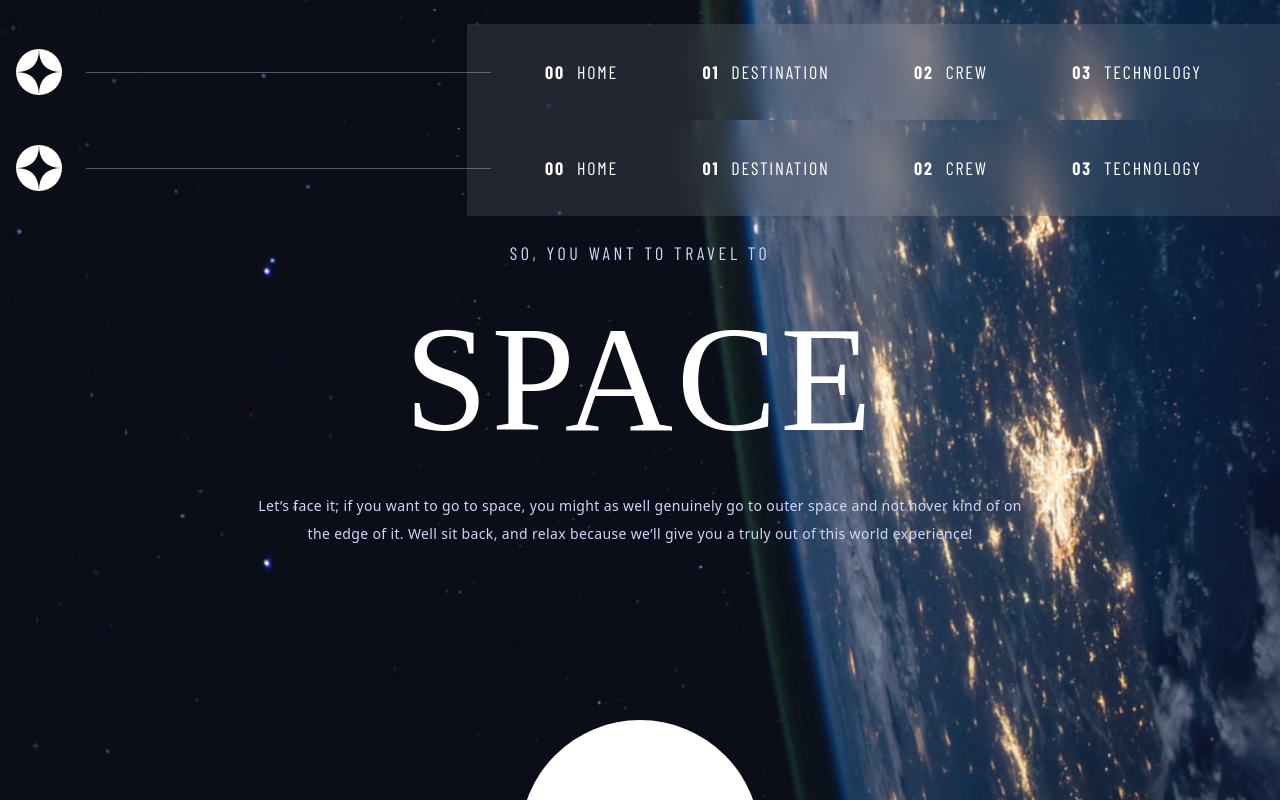
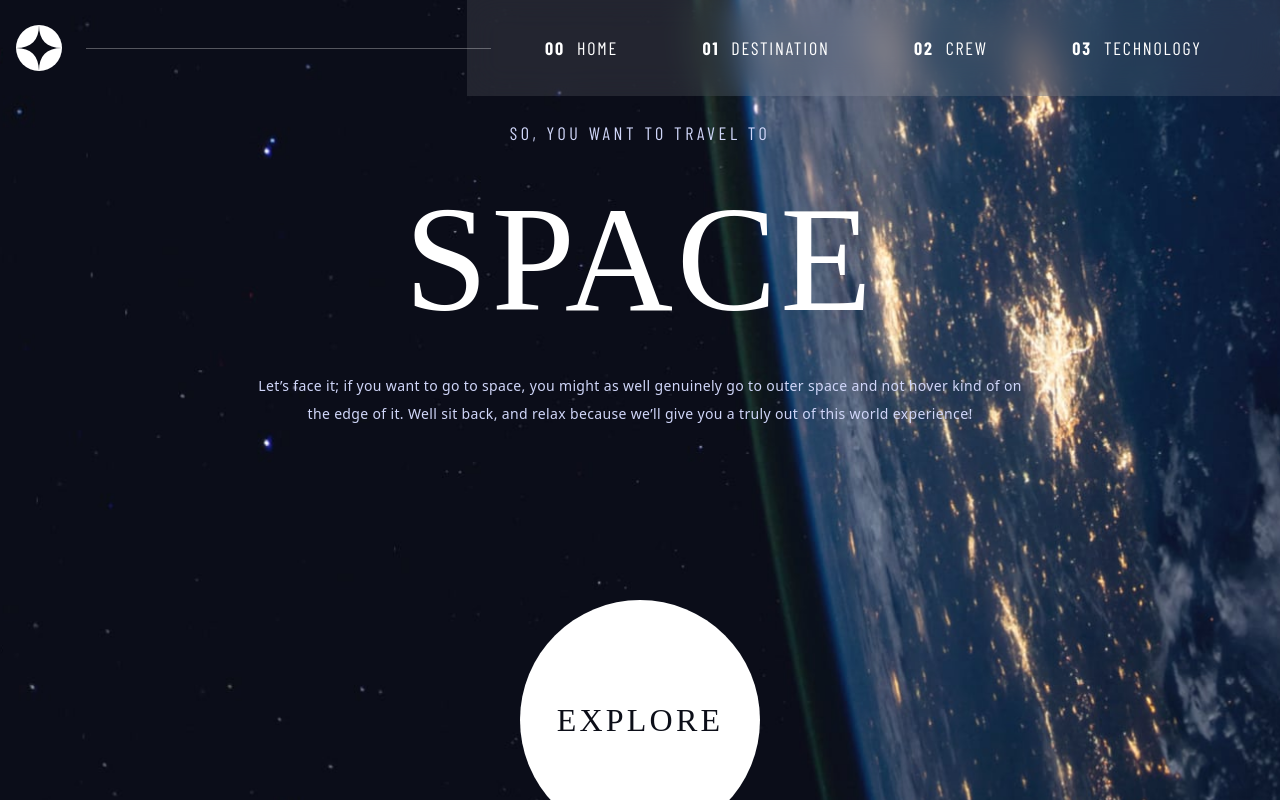
Before and after one commit to Sana-Shabeel/space-tourism-ts, a React (Vite) app: page / in a window 1280 px wide. Shown: the top 800 px of the page. Built offline with nearby package versions, Linux system fonts and the light colour scheme; a web font is replaced by a local one.

Commit message:
remove unused class name

```diff
--- a/src/App.tsx
+++ b/src/App.tsx
@@ -4,9 +4,7 @@ import Homepage from "./pages/Homepage";
 
 function App() {
   return (
-    <main className="min-h-full lg:pt-6 bg-home-page-mobile sm:bg-home-page-tablet lg:bg-home-page-desktop bg-cover bg-center">
-      <Navbar />
-
+    <main>
       <Homepage />
     </main>
   );
```
